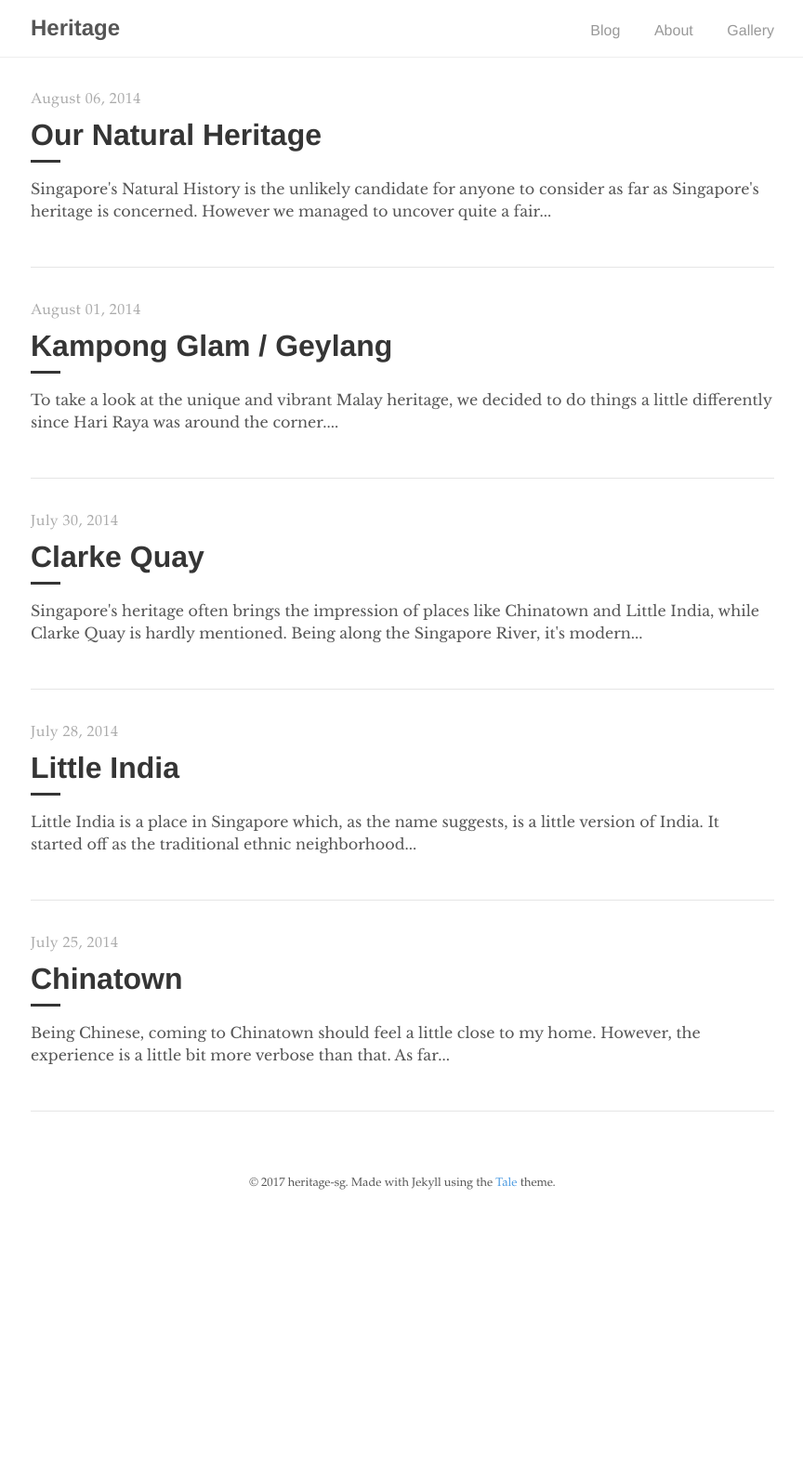
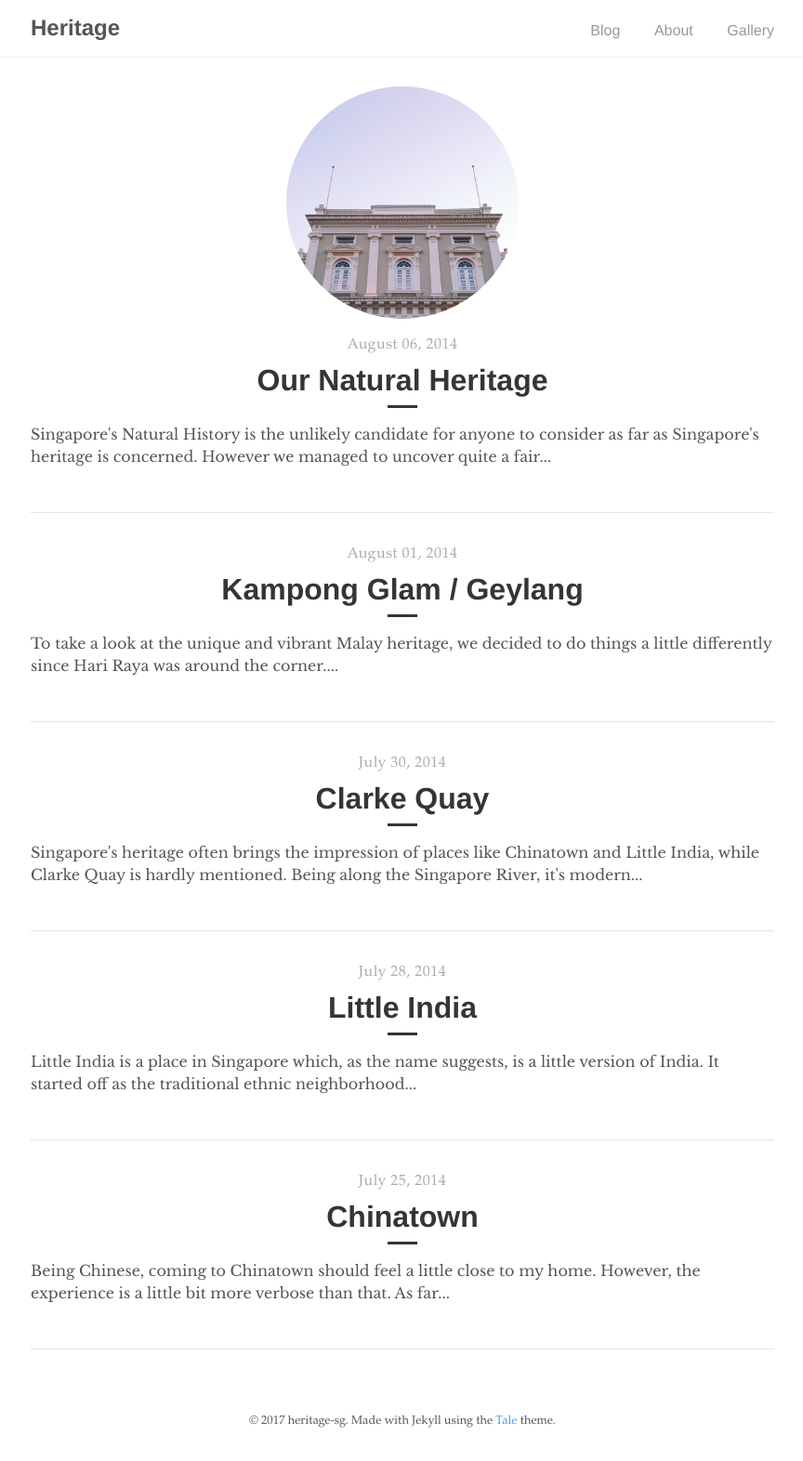
Before and after one commit to foldaway/heritage-sg, a Jekyll site: the page built from index.html, in a window 1280 px wide. Shown: the whole page at 93% size, without its empty margins (207-1071 px from the left). Built offline with Jekyll 4.4.1, drawn with Linux system fonts in a browser that asks for light colours; before the commit the page ends 1316 px from its top, so only the background shows below that.

```diff
--- a/_sass/_catalogue.scss
+++ b/_sass/_catalogue.scss
@@ -15,10 +15,20 @@
     }
   }
 
+  &-thumbnail {
+    border-radius: 50%;
+    height: 250px;
+    margin: 0 auto 1rem;
+    object-fit: cover;
+    width: 250px;
+  }
+
   &-time {
     color: $default-tint;
+    display: block;
     font-family: $palatino;
-    letter-spacing: .5px;
+    letter-spacing: 0.5px;
+    text-align: center;
   }
 
   &-title {
@@ -27,13 +37,16 @@
     font-family: $sans-font;
     font-size: 2rem;
     font-weight: 700;
-    margin: .5rem 0;
+    margin: 0.5rem 0;
+    text-align: center;
   }
 
   &-line {
-    @include transition(all .3s ease-out);
-    border-top: .2rem solid $default-shade;
+    @include transition(all .15s ease-out);
+
+    border-top: 0.2rem solid $default-shade;
     display: block;
     width: 2rem;
+    margin: 0 auto;
   }
 }
--- a/index.md
+++ b/index.html
@@ -7,6 +7,9 @@ title: Home
   {% for post in site.posts %}
     <a href="{{ post.url | prepend: site.baseurl }}" class="catalogue-item">
       <div>
+        {% if post.thumbnail %}
+          <img src="{{ post.thumbnail }}" class="catalogue-thumbnail" />
+        {% endif %}
         <time datetime="{{ post.date }}" class="catalogue-time">{{ post.date | date: "%B %d, %Y" }}</time>
         <h1 class="catalogue-title">{{ post.title }}</h1>
         <div class="catalogue-line"></div>
```
Also changed, not shown: _posts/2014-08-06-2014-8-4-the-natural-heritage.md (+1 -8 lines).
